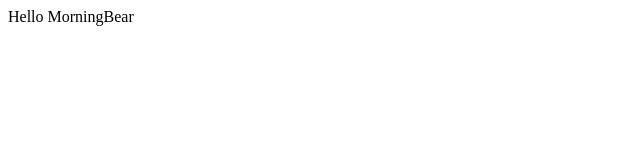
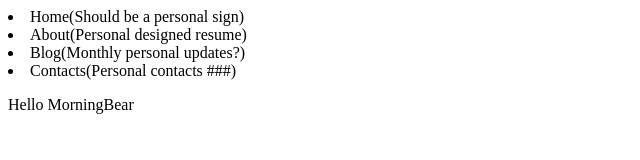
Before and after one commit to MorningBear/morningbear.github.io, a plain HTML site: page index.html in a window 1280 px wide. Shown: the whole page, without its empty margins (0-640 px from the left). Drawn offline with Linux system fonts and the light colour scheme.

Commit message:
Add navigation bar

```diff
--- a/index.html
+++ b/index.html
@@ -3,6 +3,12 @@
     <title>Victor's personal website</title>
 </head>
 <body>
+    <p class="navigation bar">
+        <li>Home(Should be a personal sign)</li>
+        <li>About(Personal designed resume)</li>
+        <li>Blog(Monthly personal updates?)</li>
+        <li>Contacts(Personal contacts ###)</li>
+    </P>
 </body>
 </html>
 
```
